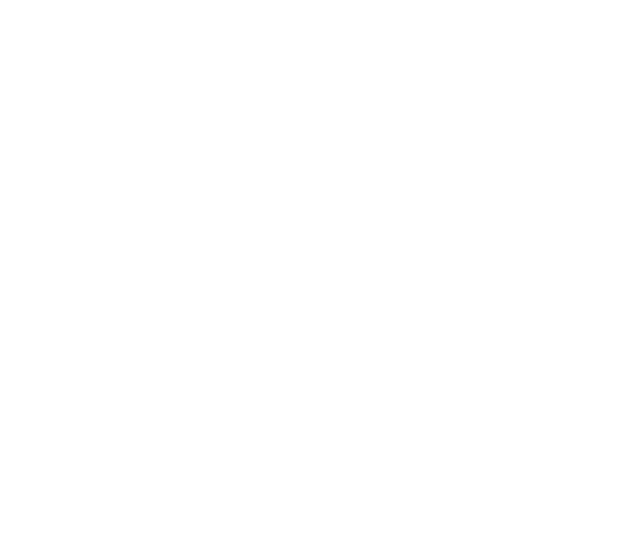
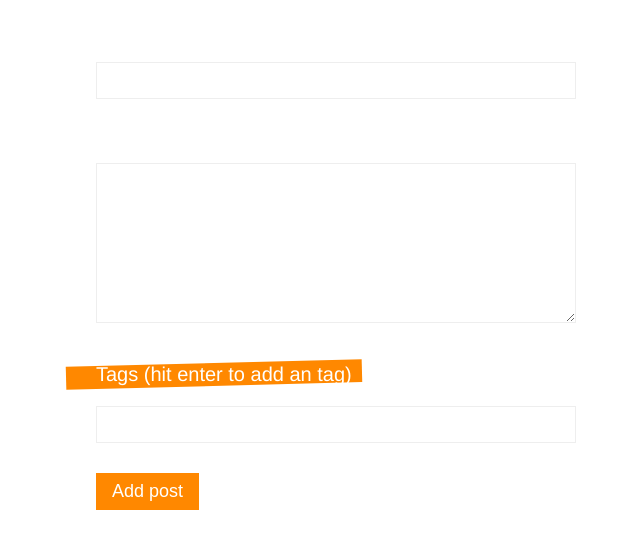
Before and after one commit to alexrem1/Vue3Firebase, a Vue app in the folder Async_Code(Composition_API)/dojo-blog/: page /create in a window 1280 px wide. Before the commit this address had no page. Shown: the top 548 px of the page, without its empty margins (304-944 px from the left). Built offline with nearby package versions, Linux system fonts and the light colour scheme.

Commit message:
Making a web form

```diff
--- a/Async_Code(Composition_API)/dojo-blog/src/router/index.js
+++ b/Async_Code(Composition_API)/dojo-blog/src/router/index.js
@@ -1,6 +1,7 @@
 import { createRouter, createWebHistory } from "vue-router";
 import Home from "../views/Home.vue";
 import Details from "../views/Details.vue";
+import Create from "../views/Create.vue";
 
 const routes = [
   {
@@ -14,6 +15,11 @@
     component: Details,
     props: true,
   },
+  {
+    path: "/create",
+    name: "Create",
+    component: Create,
+  },
 ];
 
 const router = createRouter({
--- /dev/null
+++ b/Async_Code(Composition_API)/dojo-blog/src/views/Create.vue
@@ -0,0 +1,95 @@
+<template>
+  <div class="create">
+    <form>
+      <label></label>
+      <input v-model="title" type="text" required />
+      <label></label>
+      <textarea v-model="body" required></textarea>
+      <label>Tags (hit enter to add an tag)</label>
+      <input @keydown.enter.prevent="handleKeydown" v-model="tag" type="text" />
+      <div v-for="tag in tags" :key="tag" class="pill">#{{ tag }}</div>
+      <button>Add post</button>
+    </form>
+  </div>
+</template>
+
+<script>
+import { ref } from "vue";
+export default {
+  setup() {
+    const title = ref("");
+    const body = ref("");
+    const tag = ref("");
+    const tags = ref([]);
+
+    const handleKeydown = () => {
+      // add a tag
+      if (!tags.value.includes(tag.value)) {
+        tag.value = tag.value.replace(/\s/, ""); // removes all whitespace
+        tags.value.push(tag.value);
+      }
+      tag.value = "";
+    };
+
+    return { title, body, tag, tags, handleKeydown };
+  },
+};
+</script>
+
+<style>
+form {
+  max-width: 480px;
+  margin: 0 auto;
+  text-align: left;
+}
+input,
+textarea {
+  display: block;
+  margin: 10px 0;
+  width: 100%;
+  box-sizing: border-box;
+  padding: 10px;
+  border: 1px solid #eee;
+}
+textarea {
+  height: 160px;
+}
+label {
+  display: inline-block;
+  margin-top: 30px;
+  position: relative;
+  font-size: 20px;
+  color: white;
+  margin-bottom: 10px;
+}
+label::before {
+  content: "";
+  display: block;
+  width: 100%;
+  height: 100%;
+  background: #ff8800;
+  position: absolute;
+  z-index: -1;
+  padding-right: 40px;
+  left: -30px;
+  transform: rotateZ(-1.5deg);
+}
+button {
+  display: block;
+  margin-top: 30px;
+  background: #ff8800;
+  color: white;
+  border: none;
+  padding: 8px 16px;
+  font-size: 18px;
+}
+.pill {
+  display: inline-block;
+  margin: 10px 10px 0 0;
+  color: #444;
+  background: #ddd;
+  padding: 8px;
+  border-radius: 20px;
+  font-size: 14px;
+}
+</style>
```
